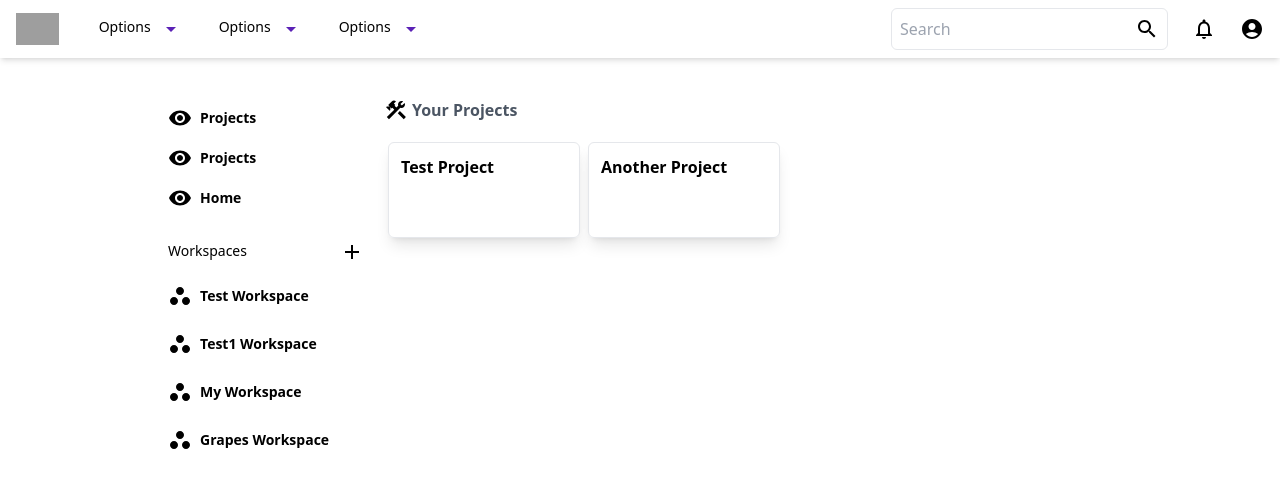
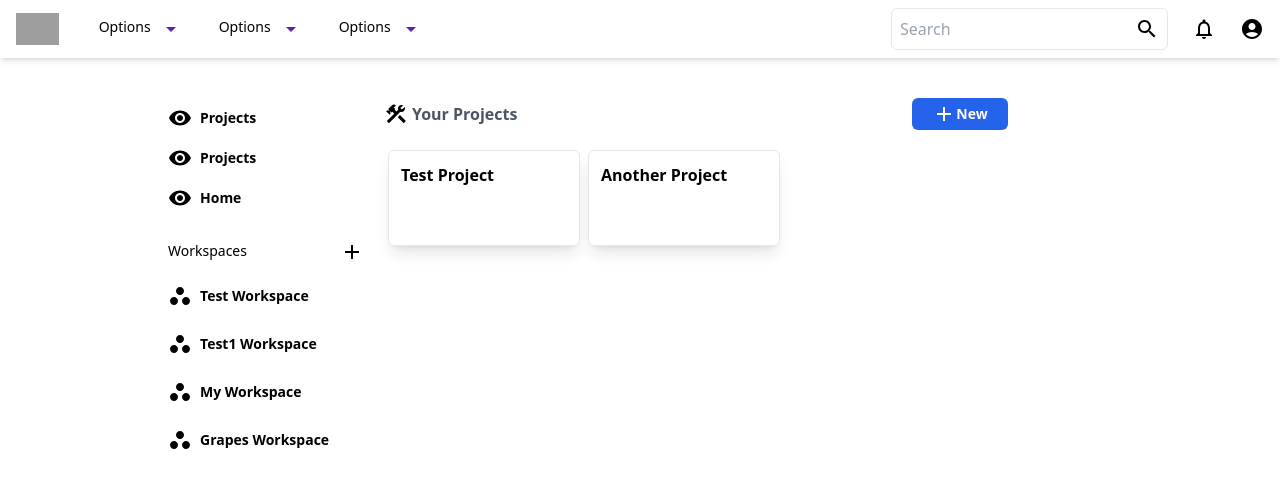
Before and after one commit to KarimHesham/Arab-WebBuilder, a React (Create React App) app: page /project in a window 1280 px wide. Shown: the top 488 px of the page. Built offline with nearby package versions, Linux system fonts and the light colour scheme; grey boxes are pictures that could not be loaded.

Commit message:
added Add Project modal in projects feature

```diff
--- a/src/features/projects/components/Project.js
+++ b/src/features/projects/components/Project.js
@@ -1,25 +1,70 @@
-import React from "react";
+import React, { useState } from "react";
 import { Project, Navbar, Sidebar } from "../../../components";
 import ConstructionIcon from "@mui/icons-material/Construction";
+import AddIcon from "@mui/icons-material/Add";
 
 const workspace = require("../../../data/workspace.json");
 
 const Workspace = () => {
+  const [showModal, setShowModal] = useState(false);
+
   return (
     <div>
       <Navbar />
       <div className="flex px-4 md:px-36">
         <Sidebar />
 
-        <div className="mt-10 space-y-4">
-          <div className="flex space-x-1 items-center justify-start">
-            <ConstructionIcon className="h-4" />
-            <h2 className="font-bold text-gray-600">Your Projects</h2>
+        <div className="mt-10 space-y-4 w-full">
+          <div className="flex items-center justify-between md:pr-32">
+            <div className="flex space-x-1 items-center justify-start">
+              <ConstructionIcon className="h-4" />
+              <h2 className="font-bold text-gray-600">Your Projects</h2>
+            </div>
+
+            <div
+              onClick={() => setShowModal(true)}
+              className="flex items-center w-16 h-6 md:w-24 md:h-8 text-xs md:text-sm bg-blue-600 rounded-md justify-center text-white hover:bg-blue-700 cursor-pointer font-semibold"
+            >
+              <AddIcon className="h-4" />
+              <p>New</p>
+            </div>
           </div>
+
           <div className="flex flex-wrap">
             {workspace.projects.map((project) => {
               return <Project key={project.id} name={project.name} />;
             })}
+          </div>
+          <div className="flex items-center justify-center z-50">
+            {showModal ? (
+              <div className="w-64 h-32 rounded-md bg-gray border-2 p-2 flex flex-col justify-between shadow-md">
+                <div className="space-y-1">
+                  <h2 className="font-bold">Add Project</h2>
+                  <hr />
+                </div>
+
+                <input
+                  className="border-2 border-gray-400 rounded-md px-1 w-full bg-white"
+                  placeholder="Enter project name"
+                  type="text"
+                />
+
+                <div className="flex space-x-1 justify-end">
+                  <button
+                    onClick={() => setShowModal(false)}
+                    className="w-16 h-6 text-xs md:text-sm bg-gray-400 rounded-md justify-center text-white hover:bg-gray-500 cursor-pointer font-semibold"
+                  >
+                    Cancel
+                  </button>
+                  <button
+                    onClick={() => setShowModal(false)}
+                    className="w-16 h-6 text-xs md:text-sm bg-blue-600 rounded-md justify-center text-white hover:bg-blue-700 cursor-pointer font-semibold"
+                  >
+                    Add
+                  </button>
+                </div>
+              </div>
+            ) : null}
           </div>
         </div>
       </div>
```
